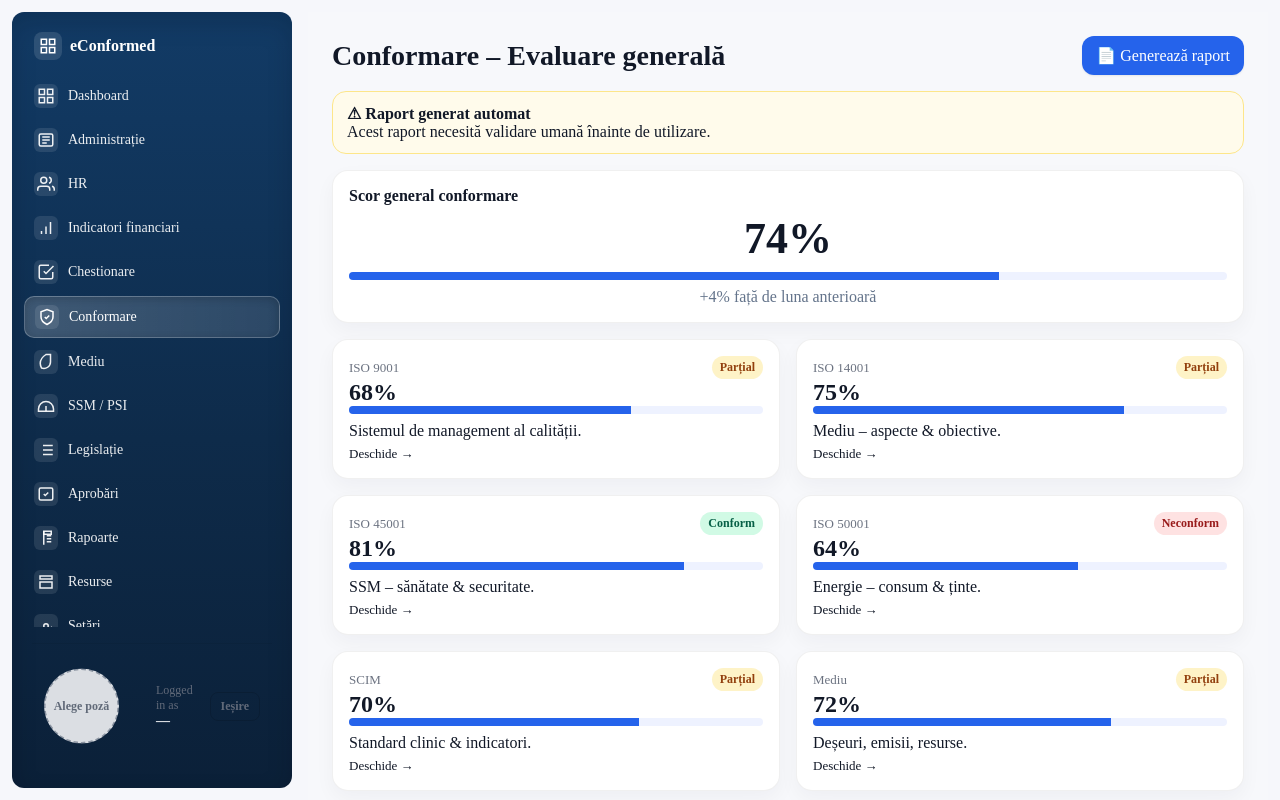
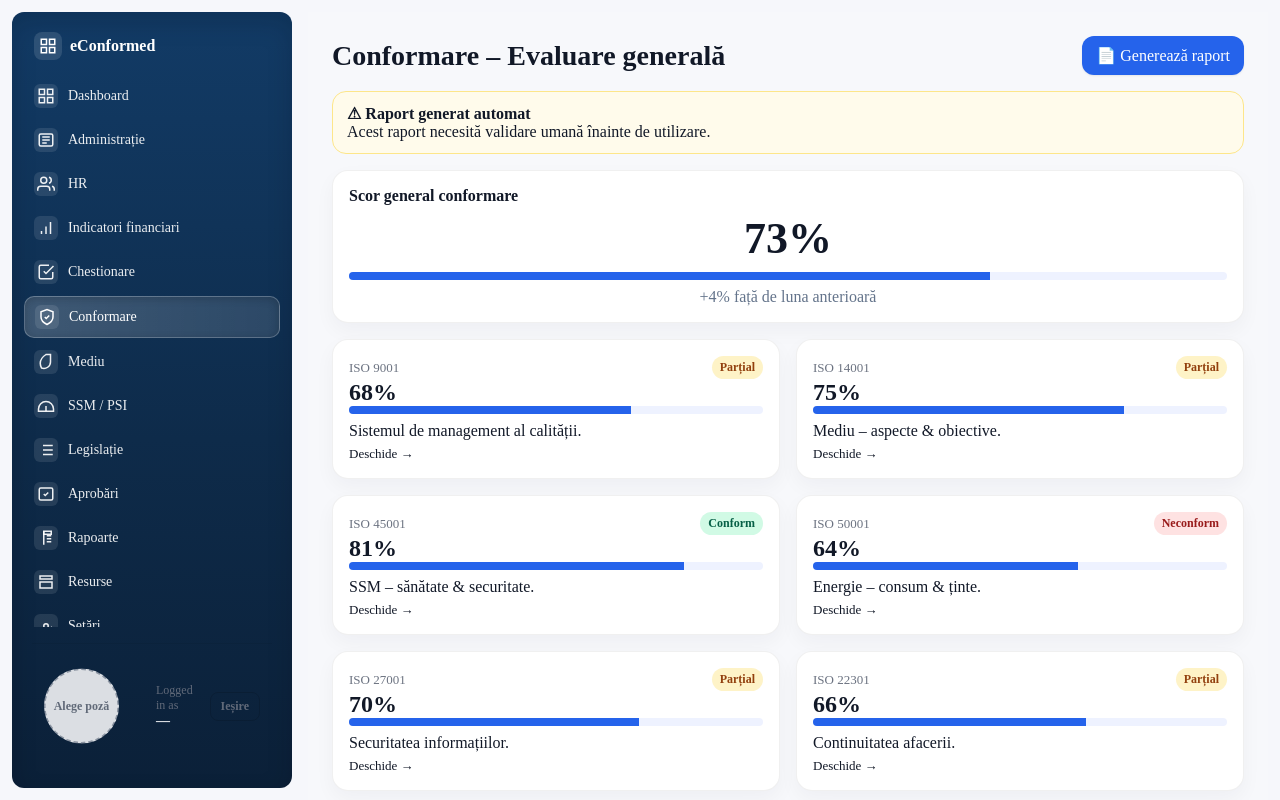
Before and after one commit to rarescosminn/conformed-app, a Next.js app: page /conformare in a window 1280 px wide. Shown: the top 800 px of the page. Built offline with nearby package versions, Linux system fonts and the light colour scheme; no server answers.

Commit message:
feat: adapt conformare page per org type

```diff
--- a/app/(dashboard)/conformare/page.tsx
+++ b/app/(dashboard)/conformare/page.tsx
@@ -2,6 +2,7 @@
 
 import { useMemo, useState } from "react";
 import { addReport, generateId, Report } from "@/lib/reports";
+import { useOrg } from "@/lib/context/OrgContext";
 
 type Domeniu = {
     id: string;
@@ -43,8 +44,7 @@ const ui = {
     open: { fontSize: 13, marginTop: 6, cursor: "pointer" } as const,
 };
 
-const domenii: Domeniu[] = [
-    // ISO + operațional
+const DOMENII_SPITAL: Domeniu[] = [
     { id: "ISO9001", titlu: "ISO 9001", scor: 68, descriere: "Sistemul de management al calității." },
     { id: "ISO14001", titlu: "ISO 14001", scor: 75, descriere: "Mediu – aspecte & obiective." },
     { id: "ISO45001", titlu: "ISO 45001", scor: 81, descriere: "SSM – sănătate & securitate." },
@@ -53,14 +53,45 @@ const domenii: Domeniu[] = [
     { id: "MEDIU", titlu: "Mediu", scor: 72, descriere: "Deșeuri, emisii, resurse." },
     { id: "SSM", titlu: "SSM", scor: 66, descriere: "Accidente, instruiri, riscuri." },
     { id: "PSI", titlu: "PSI", scor: 78, descriere: "Prevenire și stingere incendii." },
-
-    // extra „bogăție” din alte module (hardcoded acum)
     { id: "CHEST", titlu: "Chestionare", scor: 76, descriere: "Grad conformare + dovezi." },
     { id: "BURN", titlu: "Burnout (HR)", scor: 71, descriere: "Stare personal & risc." },
     { id: "TRAIN", titlu: "Training HR", scor: 83, descriere: "Obligatorii & expirări." },
     { id: "IAAM", titlu: "IAAM", scor: 79, descriere: "Infecții asociate AM." },
     { id: "EVADV", titlu: "Evenimente adverse", scor: 74, descriere: "Rezolvate la termen." },
     { id: "FIN", titlu: "Financiar", scor: 79, descriere: "Plăți la termen, achiziții." },
+    { id: "LEG", titlu: "Legislație", scor: 71, descriere: "Aliniere & update." },
+    { id: "APR", titlu: "Aprobări", scor: 69, descriere: "Documente în așteptare." },
+];
+
+const DOMENII_COMPANIE: Domeniu[] = [
+    { id: "ISO9001", titlu: "ISO 9001", scor: 68, descriere: "Sistemul de management al calității." },
+    { id: "ISO14001", titlu: "ISO 14001", scor: 75, descriere: "Mediu – aspecte & obiective." },
+    { id: "ISO45001", titlu: "ISO 45001", scor: 81, descriere: "SSM – sănătate & securitate." },
+    { id: "ISO50001", titlu: "ISO 50001", scor: 64, descriere: "Energie – consum & ținte." },
+    { id: "ISO27001", titlu: "ISO 27001", scor: 70, descriere: "Securitatea informațiilor." },
+    { id: "ISO22301", titlu: "ISO 22301", scor: 66, descriere: "Continuitatea afacerii." },
+    { id: "ESG", titlu: "ESG", scor: 73, descriere: "Mediu, social și guvernanță." },
+    { id: "SA8000", titlu: "SA8000", scor: 77, descriere: "Responsabilitate socială." },
+    { id: "SSM", titlu: "SSM", scor: 66, descriere: "Accidente, instruiri, riscuri." },
+    { id: "PSI", titlu: "PSI", scor: 78, descriere: "Prevenire și stingere incendii." },
+    { id: "TRAIN", titlu: "Training HR", scor: 83, descriere: "Obligatorii & expirări." },
+    { id: "FIN", titlu: "Financiar", scor: 79, descriere: "Plăți la termen, achiziții." },
+    { id: "LEG", titlu: "Legislație", scor: 71, descriere: "Aliniere & update." },
+    { id: "APR", titlu: "Aprobări", scor: 69, descriere: "Documente în așteptare." },
+];
+
+const DOMENII_INSTITUTIE: Domeniu[] = [
+    { id: "ISO9001", titlu: "ISO 9001", scor: 68, descriere: "Managementul calității serviciilor publice." },
+    { id: "ISO14001", titlu: "ISO 14001", scor: 75, descriere: "Mediu – aspecte & obiective." },
+    { id: "ISO45001", titlu: "ISO 45001", scor: 81, descriere: "SSM – sănătate & securitate." },
+    { id: "ISO27001", titlu: "ISO 27001", scor: 70, descriere: "Securitatea informațiilor." },
+    { id: "ISO22301", titlu: "ISO 22301", scor: 66, descriere: "Continuitatea activității." },
+    { id: "ESG", titlu: "ESG", scor: 73, descriere: "Mediu, social și guvernanță." },
+    { id: "SSM", titlu: "SSM", scor: 66, descriere: "Accidente, instruiri, riscuri." },
+    { id: "PSI", titlu: "PSI", scor: 78, descriere: "Prevenire și stingere incendii." },
+    { id: "TRAIN", titlu: "Training HR", scor: 83, descriere: "Obligatorii & expirări." },
+    { id: "TRANSP", titlu: "Transparență", scor: 74, descriere: "Transparență & anticorupție." },
+    { id: "FIN", titlu: "Financiar", scor: 79, descriere: "Execuție bugetară & achiziții publice." },
     { id: "LEG", titlu: "Legislație", scor: 71, descriere: "Aliniere & update." },
     { id: "APR", titlu: "Aprobări", scor: 69, descriere: "Documente în așteptare." },
 ];
@@ -72,23 +103,33 @@ function badgeFor(s: number) {
 }
 
 export default function ConformarePage() {
+    const { orgType } = useOrg();
+
+    const domenii =
+        orgType === 'spital' ? DOMENII_SPITAL :
+        orgType === 'institutie_publica' ? DOMENII_INSTITUTIE :
+        DOMENII_COMPANIE;
+
     const overall = useMemo(
         () => Math.round(domenii.reduce((a, b) => a + b.scor, 0) / domenii.length),
-        []
+        [domenii]
     );
 
     const genRaport = () => {
         const now = new Date();
+        const tags = orgType === 'spital'
+            ? ["Conformare", "ISO", "HR", "SSM", "PSI", "Mediu", "Financiar"]
+            : ["Conformare", "ISO", "SSM", "ESG", "Financiar"];
         const r: Report = {
             id: generateId(),
             title: `Raport conformare ${now.getFullYear()}-${String(now.getMonth() + 1).padStart(2, "0")}`,
-            description: "Include: Conformare generală + domenii (ISO, HR, SSM, PSI, Mediu, Financiar).",
+            description: "Include: Conformare generală + domenii aplicabile.",
             createdAt: now.toISOString(),
             author: "Utilizator curent",
             role: "Manager",
             sizeMb: Number((1 + Math.random() * 1.5).toFixed(1)),
             type: "PDF",
-            tags: ["Conformare", "ISO", "HR", "SSM", "PSI", "Mediu", "Financiar"],
+            tags,
             year: now.getFullYear(),
             month: now.getMonth() + 1,
         };
@@ -108,7 +149,6 @@ export default function ConformarePage() {
                 <div>Acest raport necesită validare umană înainte de utilizare.</div>
             </div>
 
-            {/* scor general */}
             <div style={ui.card}>
                 <div style={{ marginBottom: 8, fontWeight: 600 }}>Scor general conformare</div>
                 <div style={{ display: "grid", gap: 8, placeItems: "center" }}>
@@ -118,7 +158,6 @@ export default function ConformarePage() {
                 </div>
             </div>
 
-            {/* carduri identice */}
             <div style={ui.grid}>
                 {domenii.map((d) => {
                     const b = badgeFor(d.scor);
@@ -128,10 +167,8 @@ export default function ConformarePage() {
                                 <div style={ui.caption}>{d.titlu}</div>
                                 <span style={{ ...ui.badge, ...b.style }}>{b.txt}</span>
                             </div>
-
                             <div style={ui.score}>{d.scor}%</div>
                             <div style={ui.bar}><div style={ui.barFill(d.scor)} /></div>
-
                             <div style={{ marginTop: 8 }}>{d.descriere}</div>
                             <div style={ui.open} onClick={() => alert(`Deschide detaliu: ${d.titlu}`)}>Deschide →</div>
                         </article>
```
